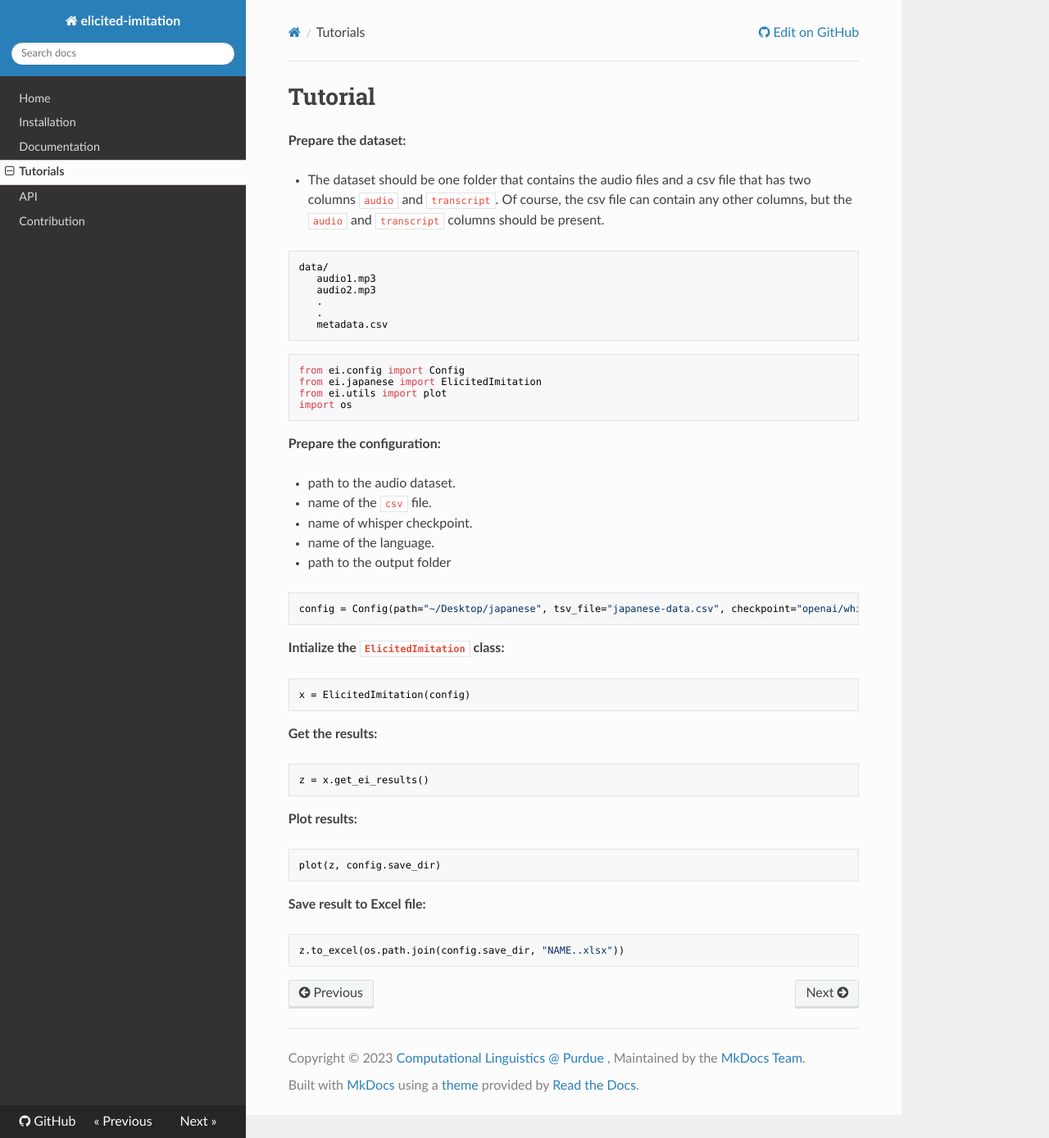
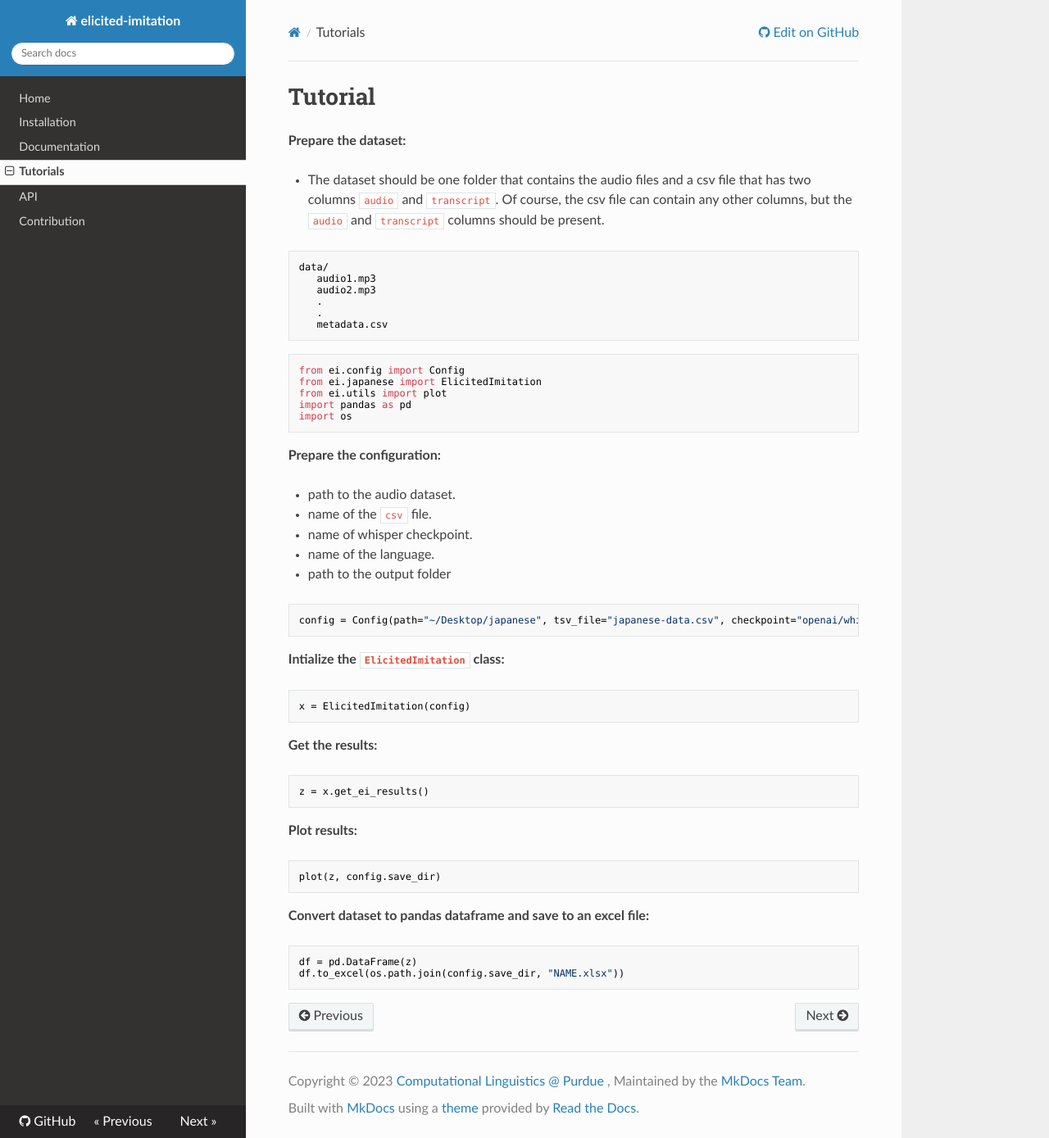
Before and after one commit to clap-purdue/elicited-imitation, an MkDocs documentation site: the page built from docs/tutorial.md, in a window 1280 px wide and 1389 px high. Shown: the whole window at 82% size. Built offline with MkDocs 1.6.1, drawn with Linux system fonts in a browser that asks for light colours; nearby versions of some CDN libraries.

Commit message:
add openpyxl

````diff
--- a/docs/tutorial.md
+++ b/docs/tutorial.md
@@ -17,6 +17,7 @@
 from ei.config import Config
 from ei.japanese import ElicitedImitation
 from ei.utils import plot
+import pandas as pd
 import os
 ```
 
@@ -50,8 +51,9 @@
 plot(z, config.save_dir)
 ```
 
-**Save result to Excel file:**
+**Convert dataset to pandas dataframe and save to an excel file:**
 
 ```python
-z.to_excel(os.path.join(config.save_dir, "NAME..xlsx"))
+df = pd.DataFrame(z)
+df.to_excel(os.path.join(config.save_dir, "NAME.xlsx"))
 ```
--- a/requirements.txt
+++ b/requirements.txt
@@ -9,3 +9,4 @@
 audio-recorder-streamlit
 st-annotated-text
 matplotlib
+openpyxl
````
Also changed, not shown: 1 other file.
